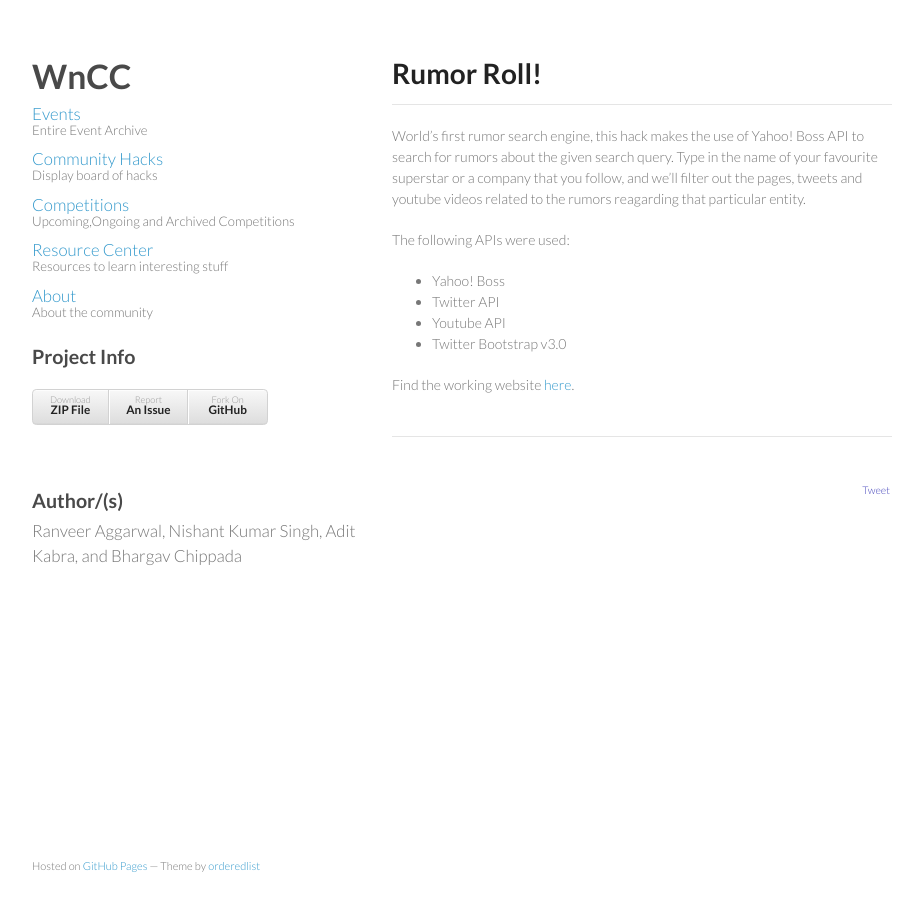
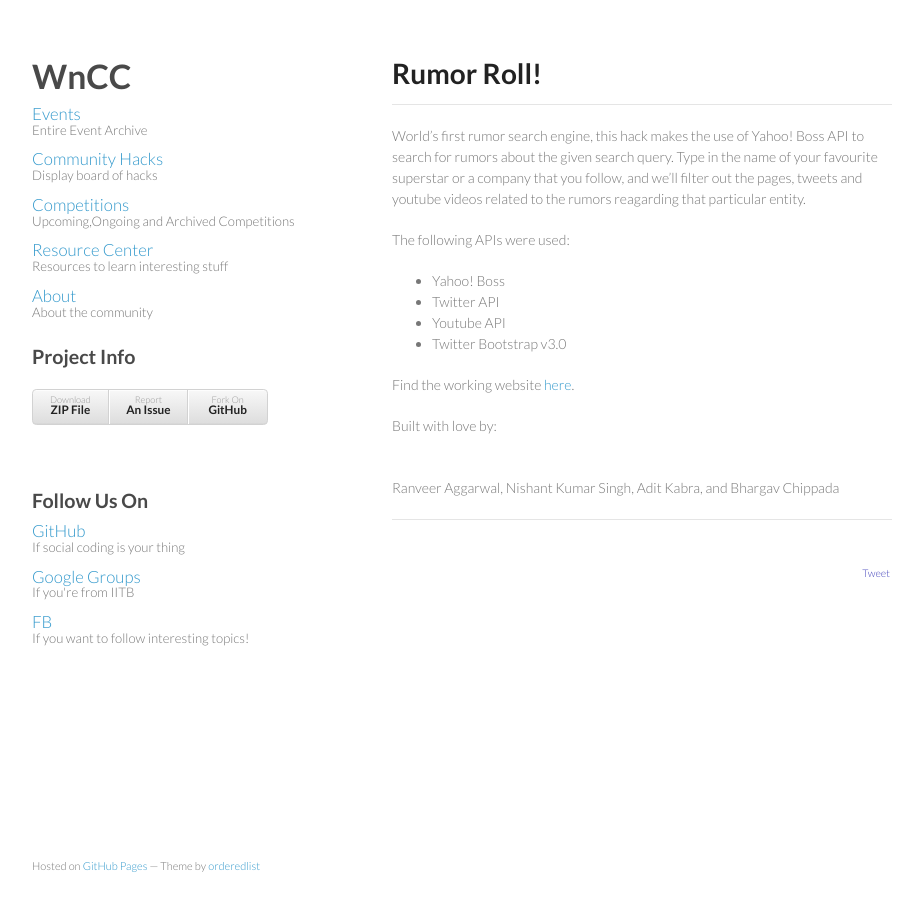
Before and after one commit to wncc/wncc.github.io, a Jekyll site: the page built from hacks/_posts/2014-1-11-rumor-roll.markdown, in a window 1280 px wide. Shown: the whole page, without its empty margins (178-1101 px from the left). Built offline with Jekyll 4.4.1, drawn with Linux system fonts in a browser that asks for light colours; nearby versions of some CDN libraries; Markdown is read by kramdown in place of the engine named in the settings; comment, search, counter and statistics services are not loaded.

Commit message:
Updated Author wala thingy

```diff
--- a/_layouts/default.html
+++ b/_layouts/default.html
@@ -93,15 +93,10 @@
           </ul>
           {% endif %}
         <br/>
-        {% if page.author %}
-        <h3>Author/(s)</h3>
-        {{ page.author | array_to_sentence_string }}
-        {% else %}
         <h3>Follow Us On</h3>
         <p class="view"><a href="https://github.com/wncc" target="tab">GitHub<small>If social coding is your thing</small></a></li>
         <p class="view"><a href="https://groups.google.com/forum/#!forum/wncc_iitb" target="tab">Google Groups<small>If you're from IITB</small></a></li>
         <p class="view"><a href="https://facebook.com/wncc.iitb" target="tab">FB<small>If you want to follow interesting topics!</small></a></li>
-      {% endif %}
       </header>
       <section id="main">
         {{ content }}
--- a/_layouts/posts.html
+++ b/_layouts/posts.html
@@ -12,4 +12,9 @@ layout: default
 {% endif %}
 
 {{content}}
+
+{% if page.author %}
+    <p>Built with love by:</p><br/>
+       {{ page.author | array_to_sentence_string }}
+{% endif %}
 </article>
```
